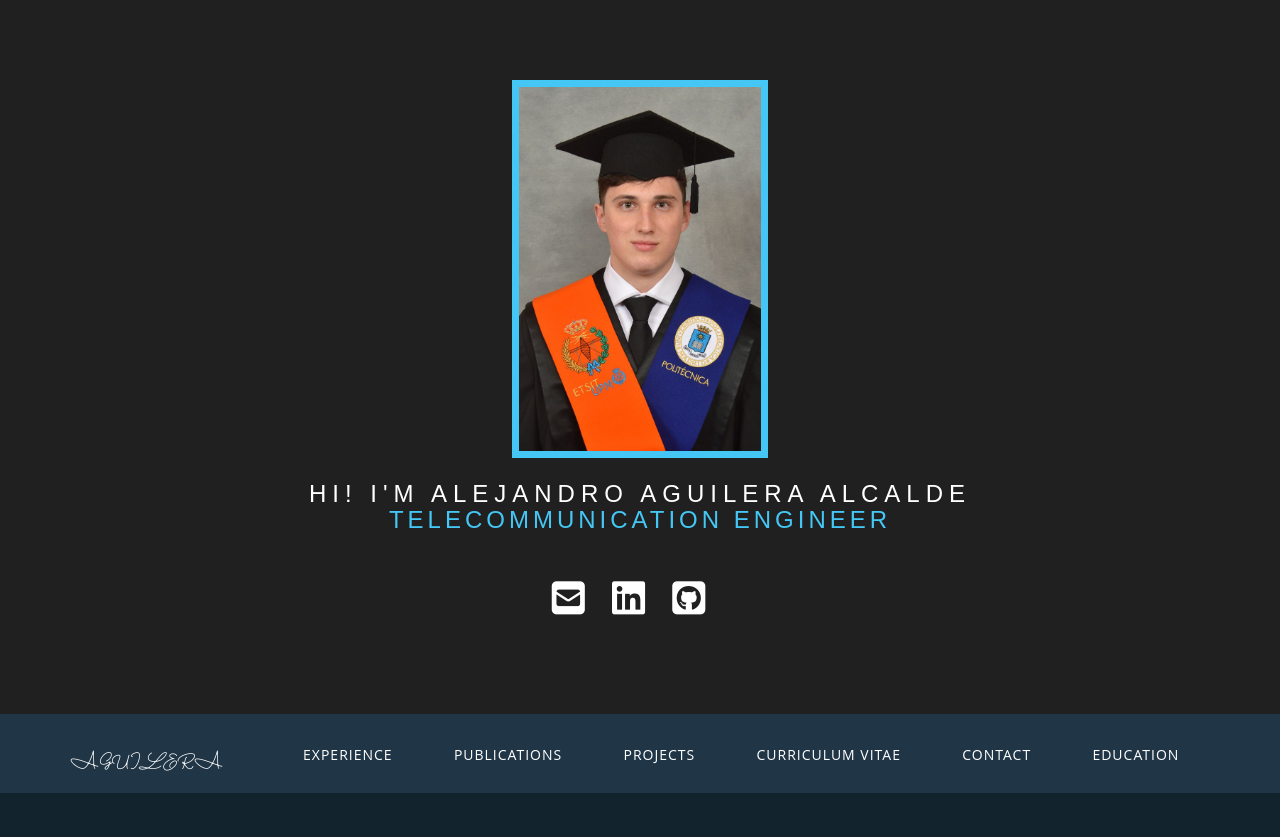
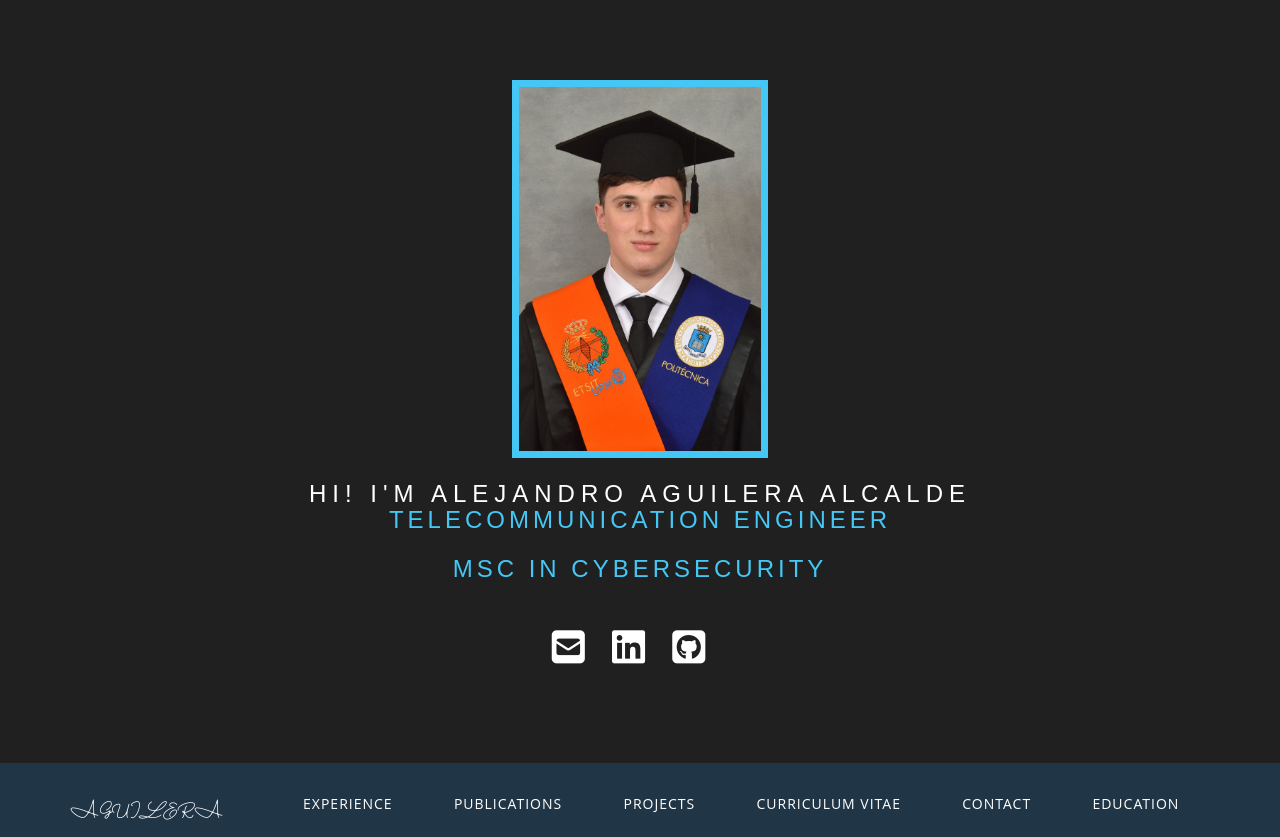
Before and after one commit to alejandroaguileraalcalde-ing/alejandroaguileraalcalde-ing.github.io, a plain HTML site: page index.html in a window 1280 px wide. Shown: the top 837 px of the page. Drawn offline with nearby package versions, Linux system fonts and the light colour scheme; files whose address does not match are found by name.

Commit message:
Update index.html

```diff
--- a/index.html
+++ b/index.html
@@ -63,6 +63,8 @@
 					<span style="font-size: 8px"><h2>Hi! I'm Alejandro Aguilera Alcalde</h2></span>
 
 		            <span style="font-size: 8px"><h3>Telecommunication Engineer</h3></span>
+		            <br>
+		             <span style="font-size: 8px"><h3>MSc in Cybersecurity</h3></span>
 				<div class="callbacks_container">
 			<div class="clearfix"></div>
 		</div>
```
